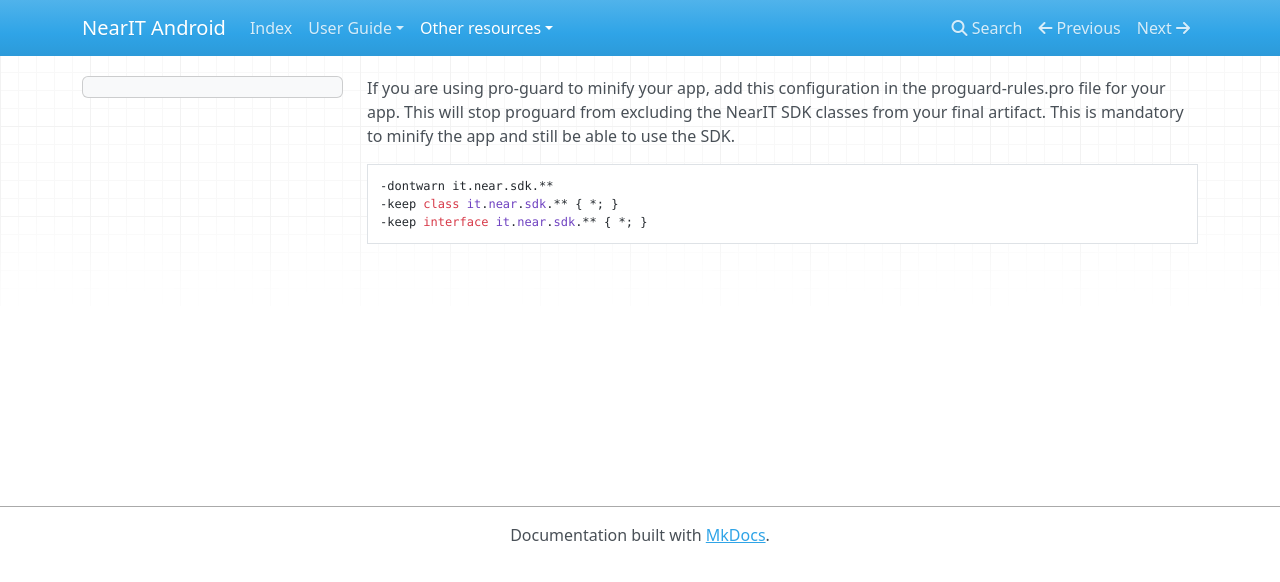
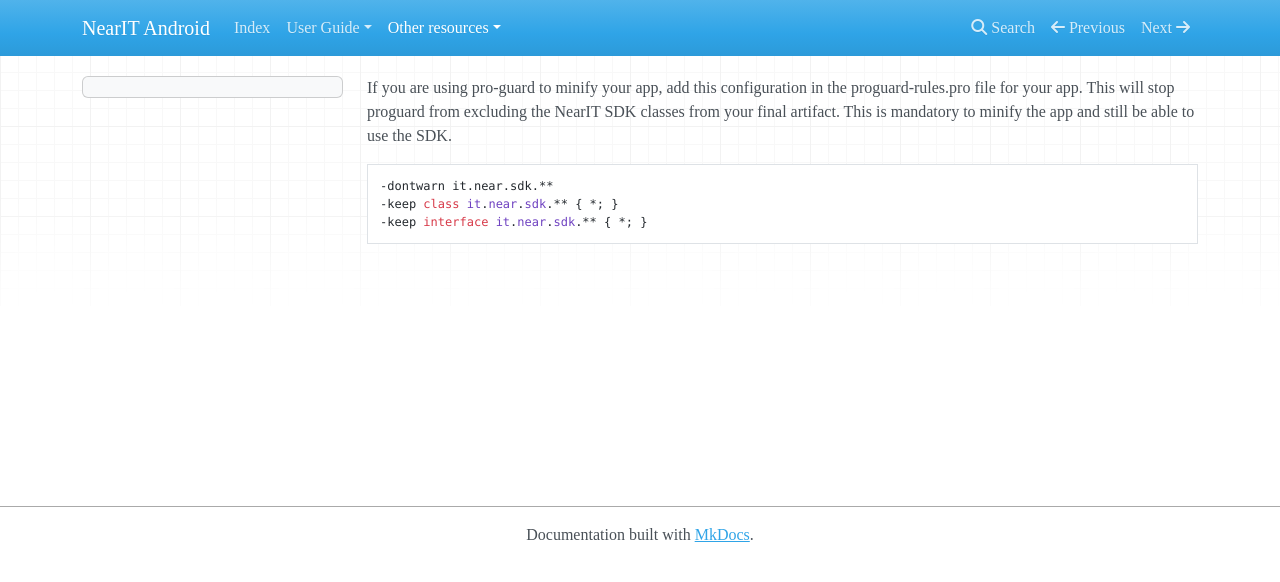
Before and after one commit to nearit/Android-SDK, an MkDocs documentation site: the page built from docs/proguard.md, in a window 1280 px wide. Shown: the top 582 px of the page. Built offline with MkDocs 1.6.1, drawn with Linux system fonts in a browser that asks for light colours; nearby versions of some CDN libraries; old or Windows-style settings are respelled for this version of MkDocs.

Commit message:
Update mkdocs.yml

```diff
--- a/mkdocs.yml
+++ b/mkdocs.yml
@@ -1,4 +1,5 @@
 site_name: NearIT Android
+extra_css : ["css/nearitdocs.css"]
 pages:
   - 'Index' : 'index.md'
   - 'User Guide' :
```
